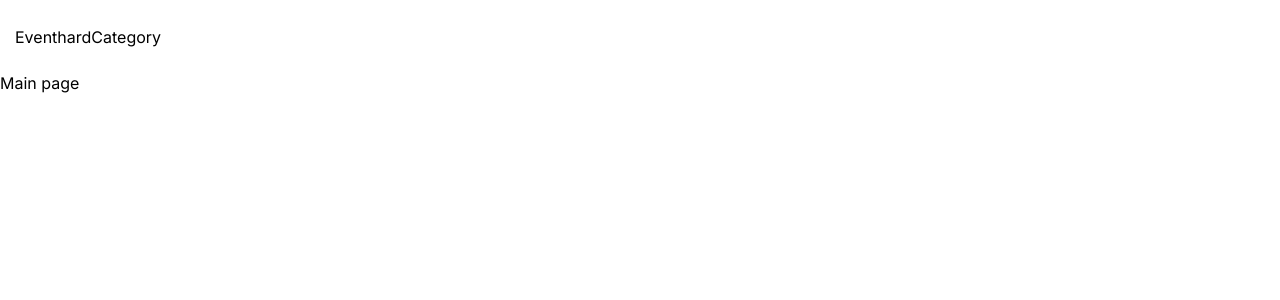
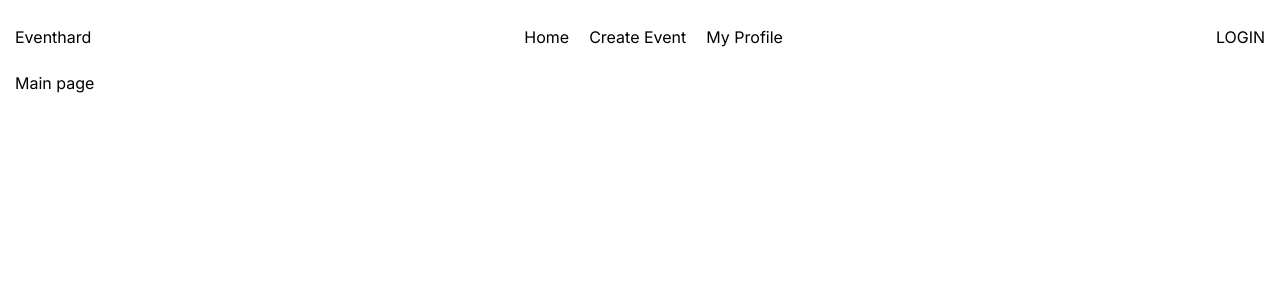
Before and after one commit to gapanovichV/event-app, a Next.js app: page / in a window 1280 px wide. Shown: the top 300 px of the page. Built offline with nearby package versions, Linux system fonts and the light colour scheme.

Commit message:
feat: create page login, add styles

```diff
--- a/app/not-found.tsx
+++ b/app/not-found.tsx
@@ -3,7 +3,7 @@ import styles from "@/styles/not-found/index.module.scss"
 
 const NotFound = () => {
   return (
-    <main>
+    <main className={clsx("container")}>
       <section className={clsx(styles.not_found)}>404</section>
     </main>
   )
--- /dev/null
+++ b/components/elements/Login/Login.tsx
@@ -0,0 +1,12 @@
+import Link from "next/link"
+import { RouteType } from "@/types/route"
+
+const Login = () => {
+  return (
+    <Link href={RouteType.LOGIN}>
+      LOGIN
+    </Link>
+  )
+}
+
+export default Login
--- a/components/modules/Header/Header.tsx
+++ b/components/modules/Header/Header.tsx
@@ -3,6 +3,7 @@ import styles from "@/styles/header/index.module.scss"
 import Logo from "@/components/elements/Logo/Logo"
 import NavLink from "@/components/elements/NavLink/NavLink"
 import { RouteType } from "@/types/route"
+import Login from "@/components/elements/Login/Login"
 
 interface HeaderProps {}
 
@@ -11,7 +12,12 @@ const Header = () => {
     <header className={clsx(styles.header)}>
       <div className={clsx("container", styles.header__container)}>
         <Logo />
-        <NavLink text={"Category"} />
+        <nav className={clsx(styles.header__links)}>
+          <NavLink text={"Home"} href={RouteType.MAIN} />
+          <NavLink text={"Create Event"} href={RouteType.CREATE_EVENT}/>
+          <NavLink text={"My Profile"} href={RouteType.PROFILE}/>
+        </nav>
+        <Login/>
       </div>
     </header>
   )
--- a/components/templates/MainPage/MainPage.tsx
+++ b/components/templates/MainPage/MainPage.tsx
@@ -1,5 +1,7 @@
+import clsx from "clsx"
+
 const MainPage = () => {
-  return <main>Main page</main>
+  return <main className={clsx("container")}>Main page</main>
 }
 
 export default MainPage
--- a/styles/header/index.module.scss
+++ b/styles/header/index.module.scss
@@ -3,5 +3,13 @@
   &__container {
     padding-top: 28px !important;
     padding-bottom: 28px !important;
+    display: flex;
+    justify-content: space-between;
+    align-items: center;
+  }
+  &__links {
+    display: flex;
+    align-items: center;
+    gap: 20px;
   }
 }
--- a/styles/nav-link/index.module.scss
+++ b/styles/nav-link/index.module.scss
@@ -1,3 +1,2 @@
 .nav_link {
-
 }
--- a/types/route.ts
+++ b/types/route.ts
@@ -1,4 +1,6 @@
 export enum RouteType {
   MAIN = '/',
-  CAT = "/cat"
+  CREATE_EVENT = "/create-event",
+  PROFILE = "/profile",
+  LOGIN = "/login"
 }
```
Also changed, not shown: app/events/[id]/page.tsx (added), app/events/[id]/update/page.tsx (added), app/events/create/page.tsx (added).
